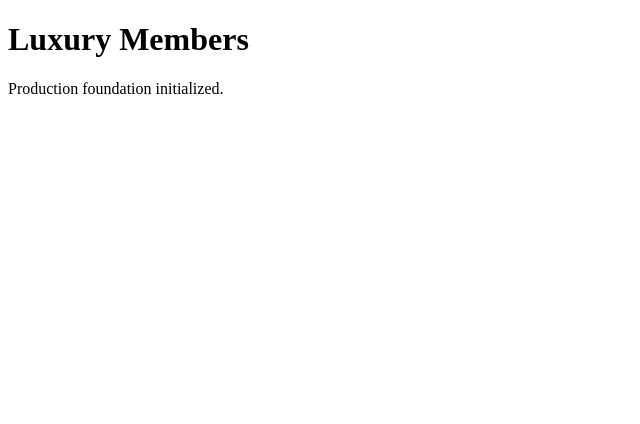
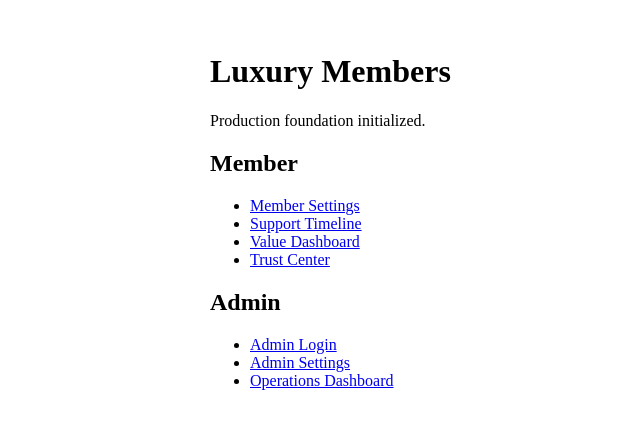
Before and after one commit to Teamtrue/luxury-members, a Next.js app in the folder luxury-members-next/: page / in a window 1280 px wide. Shown: the top 424 px of the page, without its empty margins (0-640 px from the left). Built offline with nearby package versions, Linux system fonts and the light colour scheme.

Commit message:
Add navigation hub links to new member and admin operations pages

```diff
--- a/luxury-members-next/app/page.tsx
+++ b/luxury-members-next/app/page.tsx
@@ -1,8 +1,23 @@
 export default function HomePage() {
   return (
-    <main>
+    <main style={{ maxWidth: 860, margin: '0 auto', padding: '24px 0' }}>
       <h1>Luxury Members</h1>
       <p>Production foundation initialized.</p>
+
+      <h2>Member</h2>
+      <ul>
+        <li><a href="/member/settings">Member Settings</a></li>
+        <li><a href="/member/support">Support Timeline</a></li>
+        <li><a href="/member/value">Value Dashboard</a></li>
+        <li><a href="/trust-center">Trust Center</a></li>
+      </ul>
+
+      <h2>Admin</h2>
+      <ul>
+        <li><a href="/admin/login">Admin Login</a></li>
+        <li><a href="/admin/settings">Admin Settings</a></li>
+        <li><a href="/admin/ops">Operations Dashboard</a></li>
+      </ul>
     </main>
   );
 }
```
